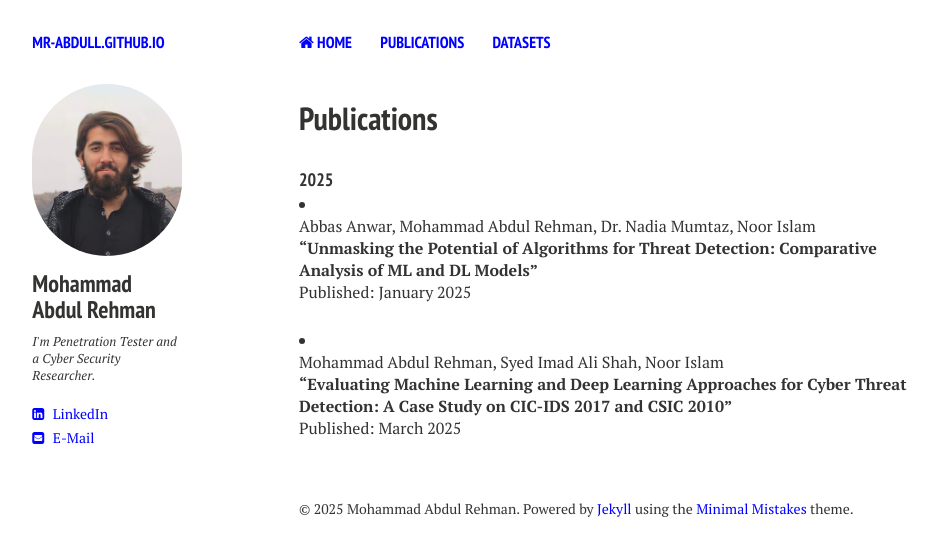
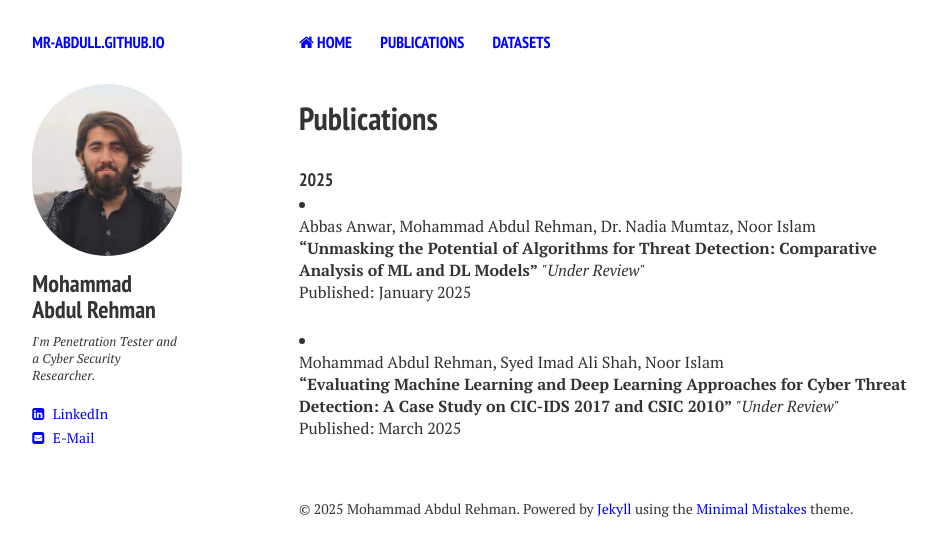
Before and after one commit to mr-abdull/mr-abdull.github.io, a Jekyll site: the page built from publications.md, in a window 1280 px wide. Shown: the top 556 px of the page, without its empty margins (21-957 px from the left). Built offline with Jekyll 4.4.1, drawn with Linux system fonts in a browser that asks for light colours; nearby versions of some CDN libraries.

Commit message:
Update publications.html

```diff
--- a/_layouts/publications.html
+++ b/_layouts/publications.html
@@ -112,7 +112,7 @@ div.bibtex pre { font-size: 75%; overflow: auto;  width: 100%; padding: 0em 0em;
 <li>
   <p>
     Abbas Anwar, Mohammad Abdul Rehman, Dr. Nadia Mumtaz, Noor Islam<br>
-    <strong>“Unmasking the Potential of Algorithms for Threat Detection: Comparative Analysis of ML and DL Models”</strong><br>
+    <strong>“Unmasking the Potential of Algorithms for Threat Detection: Comparative Analysis of ML and DL Models”</strong> <i>"Under Review"</i><br>
     Published: January 2025
   </p>
 </li>
@@ -121,7 +121,7 @@ div.bibtex pre { font-size: 75%; overflow: auto;  width: 100%; padding: 0em 0em;
 <li>
   <p>
     Mohammad Abdul Rehman, Syed Imad Ali Shah, Noor Islam<br>
-    <strong>“Evaluating Machine Learning and Deep Learning Approaches for Cyber Threat Detection: A Case Study on CIC-IDS 2017 and CSIC 2010”</strong><br>
+    <strong>“Evaluating Machine Learning and Deep Learning Approaches for Cyber Threat Detection: A Case Study on CIC-IDS 2017 and CSIC 2010”</strong> <i>"Under Review"</i><br>
     Published: March 2025
   </p>
 </li>
```
